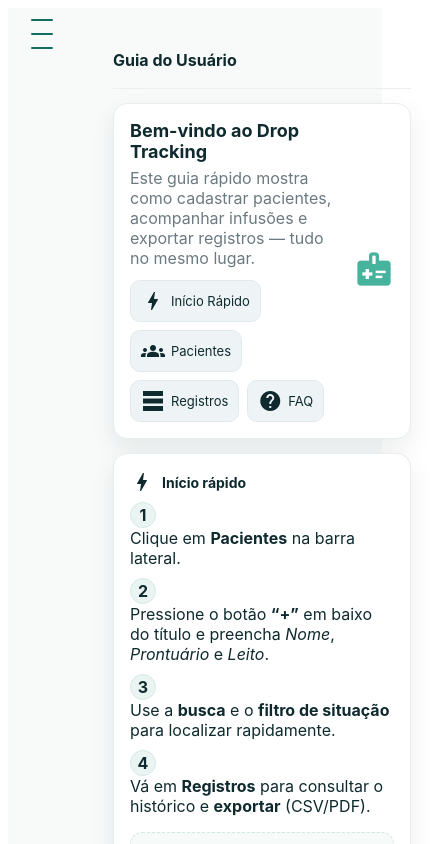
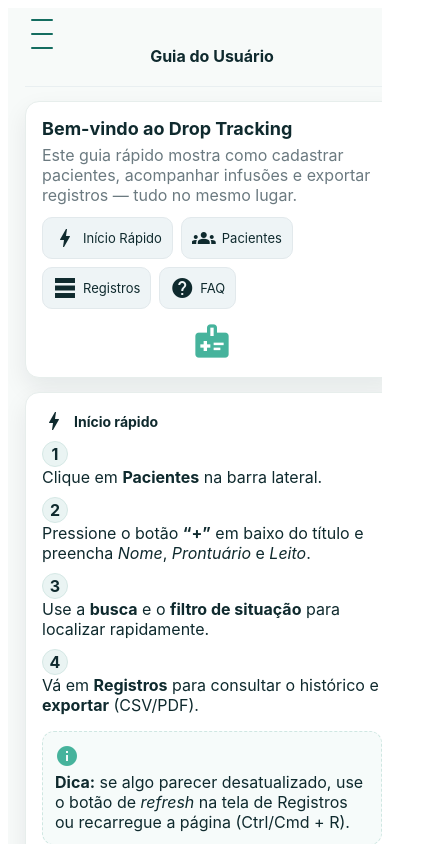
Before and after one commit to lKauanF/Drop-Tracking-Frontend, an Angular app: page /sobre in a window 390 px wide. Shown: the top 844 px of the page, 438 px wide, since content can reach past the window. Built offline with nearby package versions, Linux system fonts and the light colour scheme.

Commit message:
mobile
Guia, EM breve, e registros.

```diff
--- a/src/app/layout/shell/shell.component.scss
+++ b/src/app/layout/shell/shell.component.scss
@@ -1,15 +1,56 @@
+/* Desktop padrão */
 .layout {
+  position: relative;
   display: grid;
-  grid-template-columns: 76px 1fr;
+  grid-template-columns: 76px 1fr;   /* rail fixa + conteúdo */
   min-height: 100dvh;
   background: var(--bg, #f7faf9);
   color: var(--ink, #0f2a2e);
   font-family: Inter, system-ui, -apple-system, Segoe UI, Roboto, Arial, sans-serif;
 }
 
+/* Conteúdo */
 .content {
   max-width: 1280px;
   width: 100%;
   padding: 16px 28px 28px;
   margin: 0 auto;
+  transition: transform .24s ease, margin-left .24s ease; /* smooth no mobile */
 }
+
+/* ===== Mobile (≤768px) ===== */
+@media (max-width: 768px){
+  /* some a coluna da rail: conteúdo vira 100% */
+  .layout {
+    grid-template-columns: 1fr;
+    overflow-x: hidden; /* evita scroll lateral */
+  }
+
+  /* padding mais enxuto no mobile */
+  .content {
+    max-width: 100%;
+    padding: 12px 16px 18px;
+  }
+
+  /*
+   * Empurra o conteúdo quando o drawer estiver aberto.
+   * Usa :has() para olhar o irmão <app-rail> com classe .is-open.
+   * A largura vem da variável já usada na rail: --rail-offcanvas-w (84px).
+   */
+  .layout:has(app-rail.is-open) .content {
+    transform: translateX(var(--rail-offcanvas-w, 84px));
+  }
+}
+
+/* ⬇️ ADICIONE ISTO */
+@media (max-width: 768px) {
+  /* remove a coluna fixa da rail */
+  .layout {
+    grid-template-columns: 1fr;
+  }
+
+  /* garante que o host não “empurre” a grade */
+  app-rail {
+    display: contents; /* não cria caixa própria na grid */
+  }
+}
--- a/src/app/pages/guia/guia.component.scss
+++ b/src/app/pages/guia/guia.component.scss
@@ -90,3 +90,47 @@
   .conteudo{ padding-inline:1px; }
   .grid-2{ grid-template-columns: 1fr; }
 }
+
+/* ===== Guia — ajustes só no MOBILE (≤768px) ===== */
+@media (max-width: 768px) {
+  /* Dá um respiro no topo p/ não ficar sob o hamburger (44px + folga) */
+
+  /* Título centralizado e sem disputa por espaço */
+  .topbar {
+    grid-template-columns: 1fr;
+    justify-items: center;
+    row-gap: 8px;
+    margin-bottom: 10px;
+    text-align: center;
+  }
+  .title {
+    margin: 0;
+    font-weight: 700;
+  }
+
+  /* Hero em 1 coluna no mobile */
+  .hero {
+    grid-template-columns: 1fr;
+    align-items: start;
+    gap: 12px;
+  }
+  .hero__illu {
+    display: grid;
+    place-items: center;
+  }
+
+  /* Botões do TOC mais “grudados” e quebrando linha bonitinho */
+  .toc {
+    display: flex;
+    flex-wrap: wrap;
+    gap: 8px;
+  }
+  .toc__btn {
+    padding: 8px 10px;
+    border-radius: 10px;
+    font-size: 13px;
+  }
+
+  /* Cards e grid 2→1 coluna */
+  .grid-2 { grid-template-columns: 1fr; }
+}
--- a/src/app/pages/registros/registros.component.scss
+++ b/src/app/pages/registros/registros.component.scss
@@ -25,7 +25,7 @@
   grid-row: 1 / span 2;
   display: grid;
   grid-template-rows: auto auto;
-  row-gap: 73px;
+  row-gap:40px;
   align-content: start;
 }
 
@@ -141,49 +141,53 @@ tbody tr:hover td{ background:#f7fbfa; }
   :host ::ng-deep .campo.slim .mat-mdc-text-field-wrapper{
     height: 48px; padding-right: 4px;
   }
-}
-@media (max-width: 640px){
-  /* container não passa de 100% */
-  .conteudo{ max-width:100%; width:100%; padding: 12px; box-sizing:border-box; }
 
-  /* tira sticky header e vira “lista de cards” */
-  .tabela .wrap{
-    overflow: visible;      /* sem scroll horizontal */
-    border-radius: 12px;
-  }
-  table{ width:100%; border-collapse: separate; border-spacing: 0 10px; }
-  thead{ display:none; }
-
-  tbody{ display:block; }
-  tbody tr{
-    display:block;
-    background: var(--card);
-    border:1px solid #e7eeec;
-    border-radius: 12px;
-    box-shadow: var(--shadow);
-    padding: 10px;
-    margin-bottom: 10px;
-  }
-  tbody td{
-    display:flex;
-    align-items:flex-start;
-    gap:8px;
-    padding: 6px 0;
-    border-bottom: 0;
-    font-size: 13px;
-  }
-  /* rótulo da “coluna” vem do atributo data-th do TD */
-  tbody td::before{
-    content: attr(data-th);
-    flex: 0 0 110px;        /* largura do rótulo */
-    color: var(--muted);
-    font-weight: 600;
+  /* ===== MOBILE (≤680px): botões e "X Resultados" na MESMA linha ===== */
+@media (max-width: 680px){
+  .topbar{
+    display: grid;
+    grid-template-columns: auto 1fr;  /* col 1: botões | col 2: resultados */
+    grid-template-rows: auto auto;    /* linha 1: título | linha 2: botões+resultados */
+    align-items: center;
+    justify-items: stretch;            /* ocupa a linha inteira */
+    column-gap: 12px;
+    row-gap: 6px;
   }
 
-  /* tags e botões se ajustam */
-  .tag{ font-size:12px; padding:3px 8px; }
-  .paginacao{ gap:6px; margin: 10px auto 4px; }
-  .paginacao button.mat-mdc-stroked-button{
-    min-width: 32px; height: 32px; padding: 0 8px; border-radius: 8px;
+  /* Título sozinho na primeira linha, centralizado */
+  .topbar .title-row{
+    grid-column: 1 / -1;
+    text-align: center;
+  }
+  .topbar .title{ margin: 0; font-size: 16px; font-weight: 700; }
+
+  /* Botões à esquerda, sem margens extras */
+  .topbar .acoes{
+    grid-column: 1;
+    grid-row: 2;
+    justify-self: start ;
+    align-self: center;
+    display: inline-flex;
+    gap: 2px;
+    margin: 0 ;
+  }
+  .topbar .btn-icon{ width: 28px; height: 28px; border-radius: 9px; }
+
+  /* "X Resultados" à direita, na mesma linha */
+  .topbar .meta-right{
+    grid-column: 2;
+    grid-row: 2;
+    justify-self: end !important;
+    align-self: center !important;
+    margin: 0 !important;
+  }
+  .topbar .totais{ font-size: 12px; }
+
+  /* Linha sob o bloco */
+  .hairline{
+    height: 1px;
+    background: var(--line, #e9eff1);
+    margin: 6px 0 10px;
   }
 }
+}
--- a/src/app/shared/rail/rail.component.scss
+++ b/src/app/shared/rail/rail.component.scss
@@ -187,4 +187,5 @@
     grid-template-columns: 88px 1fr;
     min-height: 100dvh;
   }
+
 }
--- a/src/app/shared/rail/rail.component.ts
+++ b/src/app/shared/rail/rail.component.ts
@@ -160,4 +160,5 @@ export class RailComponent implements AfterViewInit, OnDestroy {
     if (this.onOrient) { window.removeEventListener('orientationchange', this.onOrient); this.onOrient = undefined; }
     if (this.onKeyDown) { window.removeEventListener('keydown', this.onKeyDown); this.onKeyDown = undefined; }
   }
+
 }
--- a/src/styles.scss
+++ b/src/styles.scss
@@ -61,3 +61,9 @@ img, svg, canvas, video { max-width: 100%; height: auto; }
 
 /* Em containers de flex/grid, o conteúdo pode encolher */
 [style*="display:flex"], [style*="display:grid"] { min-width: 0; }
+
+
+
+@media (max-width: 768px){
+  .content{ min-width: 0; padding-top: 64px; }
+}
```
